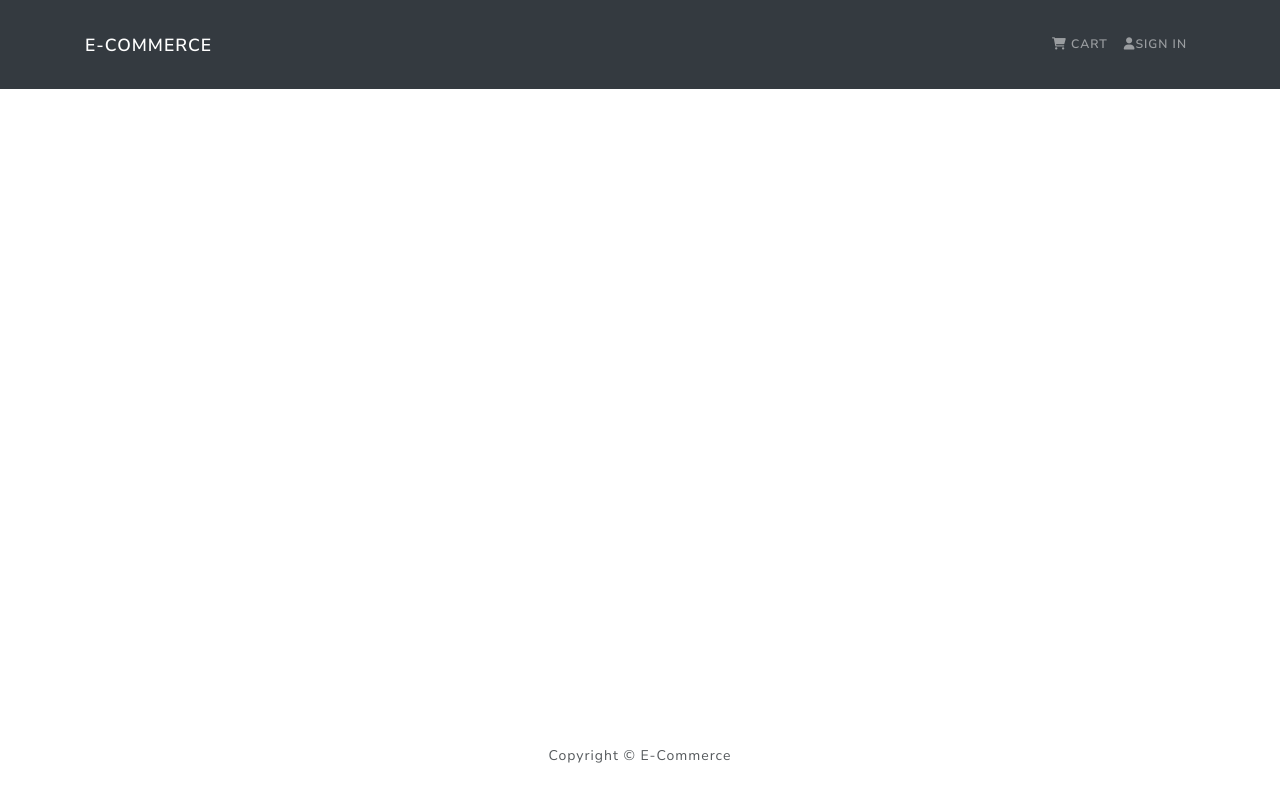
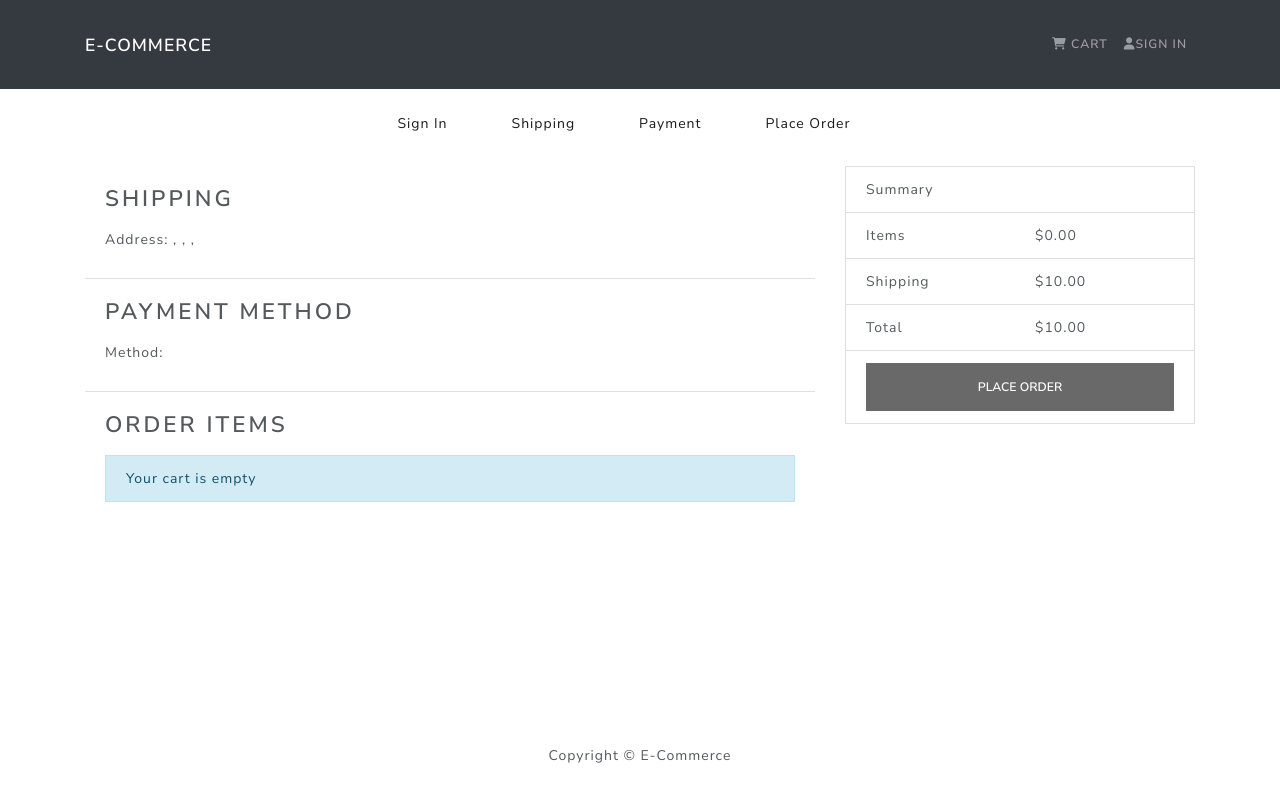
Before and after one commit to MateuszJajkowicz/MERN-Stack-E-Commerce-App, a React (Create React App) app in the folder frontend/: page /placeorder in a window 1280 px wide. Built offline with nearby package versions, Linux system fonts and the light colour scheme.

Commit message:
Added PlaceOrderScreen on FE

```diff
--- a/frontend/src/App.js
+++ b/frontend/src/App.js
@@ -11,6 +11,7 @@
 import ProfileScreen from './screens/ProfileScreen';
 import ShippingScreen from './screens/ShippingScreen';
 import PaymentScreen from './screens/PaymentScreen';
+import PlaceOrderScreen from './screens/PlaceOrderScreen';
 
 function App() {
   return (
@@ -26,6 +27,7 @@
             <Route path='/cart/:id?' element={<CartScreen />} />
             <Route path='/shipping' element={<ShippingScreen />} />
             <Route path='/payment' element={<PaymentScreen />} />
+            <Route path='/placeorder' element={<PlaceOrderScreen />} />
             <Route path='/' element={<HomeScreen />} />
           </Routes>
         </Container>
--- /dev/null
+++ b/frontend/src/screens/PlaceOrderScreen.js
@@ -0,0 +1,119 @@
+import React, { useState } from 'react';
+import { Button, Row, Col, ListGroup, Image, Card } from 'react-bootstrap';
+import { useDispatch, useSelector } from 'react-redux';
+import Message from '../components/Message';
+import CheckoutSteps from '../components/CheckoutSteps';
+import { Link } from 'react-router-dom';
+
+const PlaceOrderScreen = () => {
+  const cart = useSelector((state) => state.cart);
+
+  // Calculate prices
+  cart.itemsPrice = cart.cartItems
+    .reduce((acc, item) => acc + item.price * item.qty, 0)
+    .toFixed(2);
+
+  cart.shippingPrice = (cart.itemsPrice > 100 ? 0 : 10).toFixed(2);
+
+  cart.totalPrice = (
+    Number(cart.itemsPrice) + Number(cart.shippingPrice)
+  ).toFixed(2);
+
+  const placeOrderHandler = () => {};
+
+  return (
+    <>
+      <CheckoutSteps step1 step2 step3 step4 />
+      <Row>
+        <Col md={8}>
+          <ListGroup variant='flush'>
+            <ListGroup.Item>
+              <h2>Shipping</h2>
+              <p>
+                <strong>Address:</strong> {cart.shippingAddress.address},{' '}
+                {cart.shippingAddress.city}, {cart.shippingAddress.postalCode},{' '}
+                {cart.shippingAddress.country}
+              </p>
+            </ListGroup.Item>
+
+            <ListGroup.Item>
+              <h2>Payment Method</h2>
+              <p>
+                <strong>Method:</strong> {cart.paymentMethod}
+              </p>
+            </ListGroup.Item>
+
+            <ListGroup.Item>
+              <h2>Order Items</h2>
+              {cart.cartItems.length === 0 ? (
+                <Message>Your cart is empty</Message>
+              ) : (
+                <ListGroup variant='flush'>
+                  {cart.cartItems.map((item, index) => (
+                    <ListGroup.Item key={index}>
+                      <Row>
+                        <Col md={1}>
+                          <Image
+                            src={item.image}
+                            alt={item.name}
+                            fluid
+                            rounded
+                          />
+                        </Col>
+                        <Col>
+                          <Link to={`/product/${item.product}`}>
+                            {item.name}
+                          </Link>
+                        </Col>
+                        <Col md={4}>
+                          {item.qty} x ${item.price} = ${item.qty * item.price}
+                        </Col>
+                      </Row>
+                    </ListGroup.Item>
+                  ))}
+                </ListGroup>
+              )}
+            </ListGroup.Item>
+          </ListGroup>
+        </Col>
+        <Col md={4}>
+          <Card>
+            <ListGroup variant='flush'>
+              <ListGroup.Item>Summary</ListGroup.Item>
+              <ListGroup.Item>
+                <Row>
+                  <Col>Items</Col>
+                  <Col>${cart.itemsPrice}</Col>
+                </Row>
+              </ListGroup.Item>
+              <ListGroup.Item>
+                <Row>
+                  <Col>Shipping</Col>
+                  <Col>${cart.shippingPrice}</Col>
+                </Row>
+              </ListGroup.Item>
+              <ListGroup.Item>
+                <Row>
+                  <Col>Total</Col>
+                  <Col>${cart.totalPrice}</Col>
+                </Row>
+              </ListGroup.Item>
+              <ListGroup.Item>
+                <Button
+                  type='button'
+                  className='btn-block'
+                  disabled={cart.cartItems.length === 0}
+                  onClick={placeOrderHandler}
+                >
+                  Place Order
+                </Button>
+              </ListGroup.Item>
+            </ListGroup>
+          </Card>
+        </Col>
+      </Row>
+    </>
+  );
+};
+
+export default PlaceOrderScreen;
```
